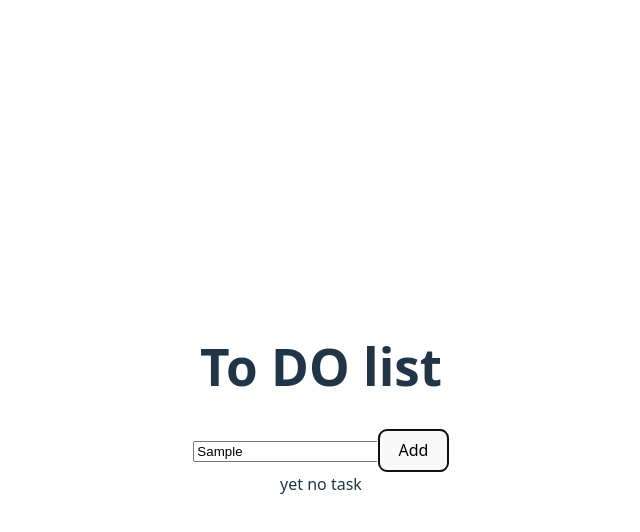
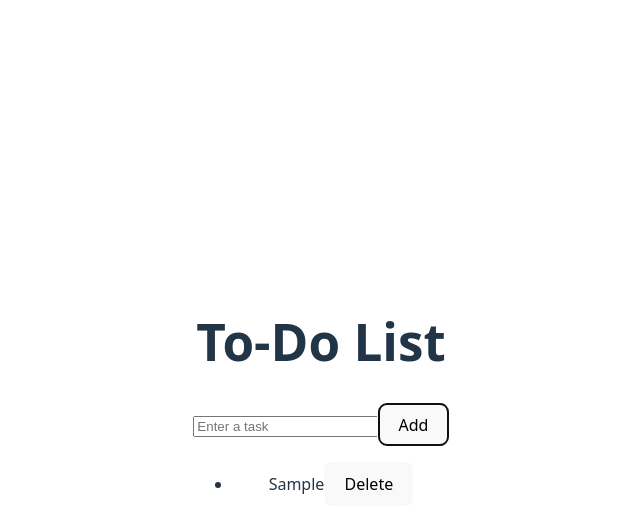
Before and after one commit to ParimalaRamasamy/lab_programs, a React (Vite) app: page / in a window 1280 px wide. Both pictures are taken after typing "Sample" into the empty fields and a click on the button "Add". Shown: the top 532 px of the page, without its empty margins (319-959 px from the left). Built offline with nearby package versions, Linux system fonts and the light colour scheme.

Commit message:
to do list

```diff
--- a/src/Components/To-do-list/TodoCard.jsx
+++ b/src/Components/To-do-list/TodoCard.jsx
@@ -1,13 +1,65 @@
-import { useState } from 'react'
-export default function TodoCard(){
-    const [Task,setTask]= useState()
+import React, { useState } from "react";
 
-    return(
-        <div>
-            <h1>To DO list</h1>
-            <input  className=" border mr-1" type="text" placeholder="enter your list" onKeyUp={(event)=>{setTask(event.target.value)}}></input>
-            <button onClick={()=>{console.log(Task)}}>Add</button>
-            <div>yet no task</div>
-        </div>
-    )
+function TodoApp() {
+  const [tasks, setTasks] = useState([]);
+  const [input, setInput] = useState("");
+
+
+  const addTask = () => {
+    if (input.trim() === "") return;
+
+    const newTask = {
+      id: Date.now(),
+      text: input,
+      completed: false
+    };
+
+    setTasks([...tasks, newTask]);
+    setInput("");
+  };
+  const deleteTask = (id) => {
+    setTasks(tasks.filter(task => task.id !== id));
+  };
+
+
+  const toggleComplete = (id) => {
+    setTasks(
+      tasks.map(task =>
+        task.id === id ? { ...task, completed: !task.completed } : task
+      )
+    );
+  };
+
+  return (
+    <div>
+      <h1>To-Do List</h1>
+
+      <input
+        type="text"
+        value={input}
+        onChange={(e) => setInput(e.target.value)}
+        placeholder="Enter a task"
+      />
+      <button onClick={addTask}>Add</button>
+
+      <ul>
+        {tasks.map(task => (
+          <li key={task.id}>
+            <span
+              onClick={() => toggleComplete(task.id)}
+              style={{
+                textDecoration: task.completed ? "line-through" : "none",
+                cursor: "pointer"
+              }}
+            >
+              {task.text}
+            </span>
+            <button onClick={() => deleteTask(task.id)}>Delete</button>
+          </li>
+        ))}
+      </ul>
+    </div>
+  );
 }
+
+export default TodoApp;
```
